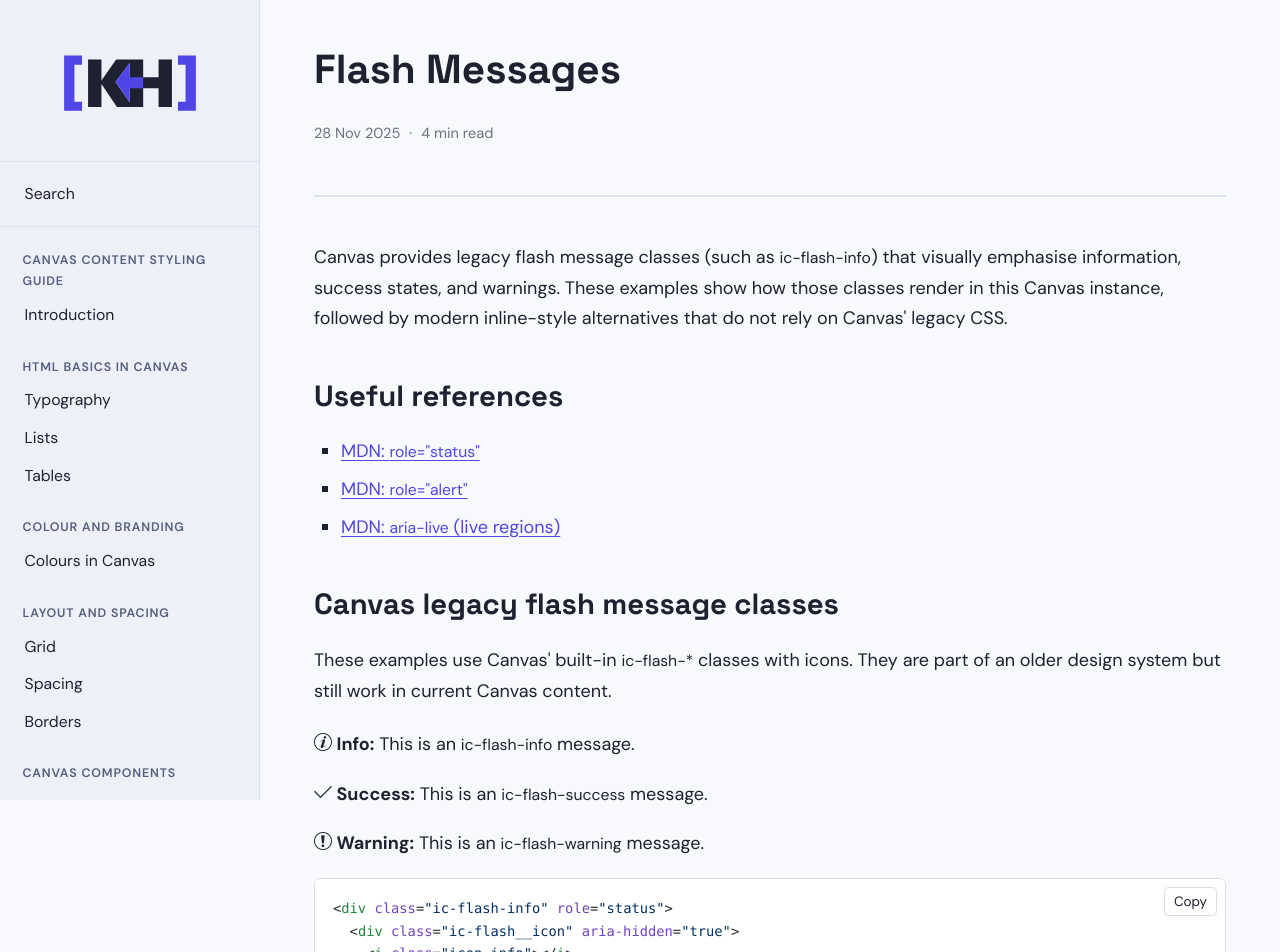
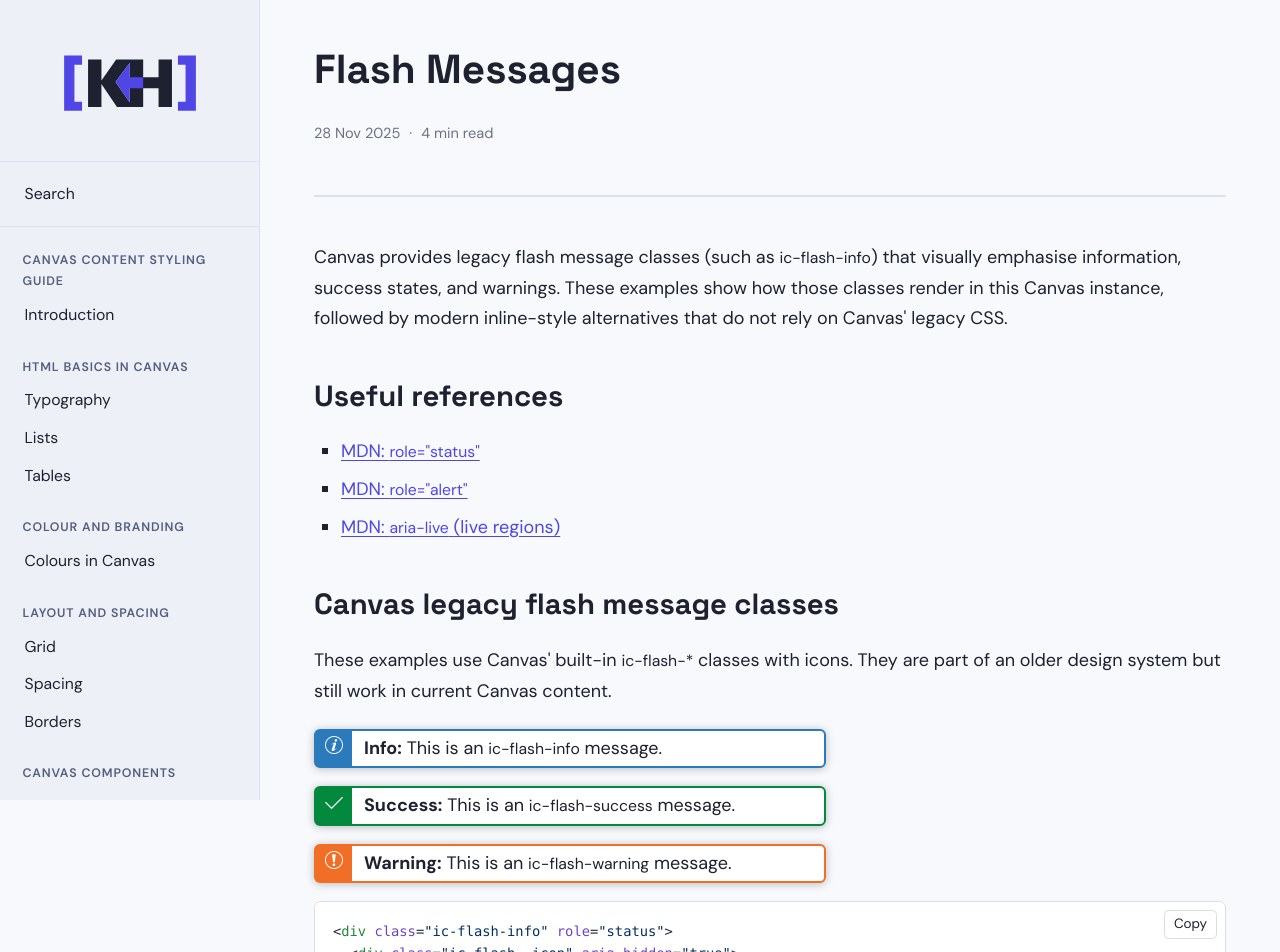
Before and after one commit to Karl-Horning/canvas, a Next.js app: page /flash-messages in a window 1280 px wide. Shown: the top 952 px of the page. Built offline with nearby package versions, Linux system fonts and the light colour scheme.

Commit message:
feat: add Canvas flash message styles

```diff
--- a/app/flash-messages/page.tsx
+++ b/app/flash-messages/page.tsx
@@ -3,6 +3,7 @@
 import PageHeader from "@/components/PageHeader";
 import { generatePageMetadata, generatePageJsonLd } from "@/lib/siteMetadata";
 import { meta } from "./meta";
+import "@/styles/canvas/flash-messages.css";
 
 export const metadata = generatePageMetadata(meta);
 
@@ -64,7 +65,10 @@
                 still work in current Canvas content.
             </p>
 
-            <div className="ic-flash-info mb-4 flex gap-1" role="status">
+            <div
+                className="canvas-preview ic-flash-info mb-4 flex gap-1"
+                role="status"
+            >
                 <div className="ic-flash__icon" aria-hidden="true">
                     <i className="icon-info"></i>
                 </div>
@@ -75,7 +79,10 @@
                 </div>
             </div>
 
-            <div className="ic-flash-success mb-4 flex gap-1" role="status">
+            <div
+                className="canvas-preview ic-flash-success mb-4 flex gap-1"
+                role="status"
+            >
                 <div className="ic-flash__icon" aria-hidden="true">
                     <i className="icon-check"></i>
                 </div>
@@ -86,7 +93,10 @@
                 </div>
             </div>
 
-            <div className="ic-flash-warning mb-4 flex gap-1" role="alert">
+            <div
+                className="canvas-preview ic-flash-warning mb-4 flex gap-1"
+                role="alert"
+            >
                 <div className="ic-flash__icon" aria-hidden="true">
                     <i className="icon-warning"></i>
                 </div>
--- /dev/null
+++ b/styles/canvas/flash-messages.css
@@ -0,0 +1,77 @@
+/*
+ * Canvas's legacy `.ic-flash-info` / `.ic-flash-success` / `.ic-flash-warning`
+ * classes, scoped under `.canvas-preview` so they only apply inside example
+ * wrappers and never leak into the rest of the site.
+ *
+ * These are applied directly to the element (not a separate wrapper), so
+ * `.canvas-preview` is combined with each class on the same element rather
+ * than as an ancestor. The icon glyphs themselves (icon-info, icon-check,
+ * icon-warning) come from the site's existing instructure-icons-line.css,
+ * not from this file.
+ *
+ * Note: Canvas's own source uses `min-width: 17rem` / `max-width: 32rem`,
+ * which resolve against Canvas's `html { font-size: 100% }` (16px). This
+ * site's root font-size is 18px (see globals.css), so those are converted
+ * to their Canvas-intended pixel values here rather than reused as rem.
+ *
+ * Sourced from the real Canvas LMS source (instructure/canvas-lms):
+ * - app/stylesheets/components/_alerts.scss (`.ic-flash-*` rules)
+ * - app/stylesheets/base/_variables.scss ($ic-sp, $ic-color-*, $baseBorderRadius)
+ */
+
+.canvas-preview.ic-flash-info,
+.canvas-preview.ic-flash-success,
+.canvas-preview.ic-flash-warning {
+    position: relative;
+    box-sizing: border-box;
+    min-width: 272px;
+    max-width: 512px;
+    min-height: 20px;
+    padding: 6px 40px 6px 48px;
+    border: 2px solid;
+    border-radius: 6px;
+    background-color: #fff;
+    box-shadow: 0 1px 8px rgba(0, 0, 0, 0.25);
+    line-height: 1.3;
+    vertical-align: middle;
+}
+
+.canvas-preview .ic-flash__icon {
+    position: absolute;
+    top: 0;
+    left: 0;
+    width: 36px;
+    height: 100%;
+    display: flex;
+    align-items: center;
+    justify-content: center;
+    color: #fff;
+}
+
+.canvas-preview .ic-flash__icon i[class*="icon-"]::before {
+    left: -1px;
+}
+
+.canvas-preview.ic-flash-info {
+    border-color: #2b7abc;
+}
+
+.canvas-preview.ic-flash-info .ic-flash__icon {
+    background-color: #2b7abc;
+}
+
+.canvas-preview.ic-flash-success {
+    border-color: #03893d;
+}
+
+.canvas-preview.ic-flash-success .ic-flash__icon {
+    background-color: #03893d;
+}
+
+.canvas-preview.ic-flash-warning {
+    border-color: #f06e26;
+}
+
+.canvas-preview.ic-flash-warning .ic-flash__icon {
+    background-color: #f06e26;
+}
```
